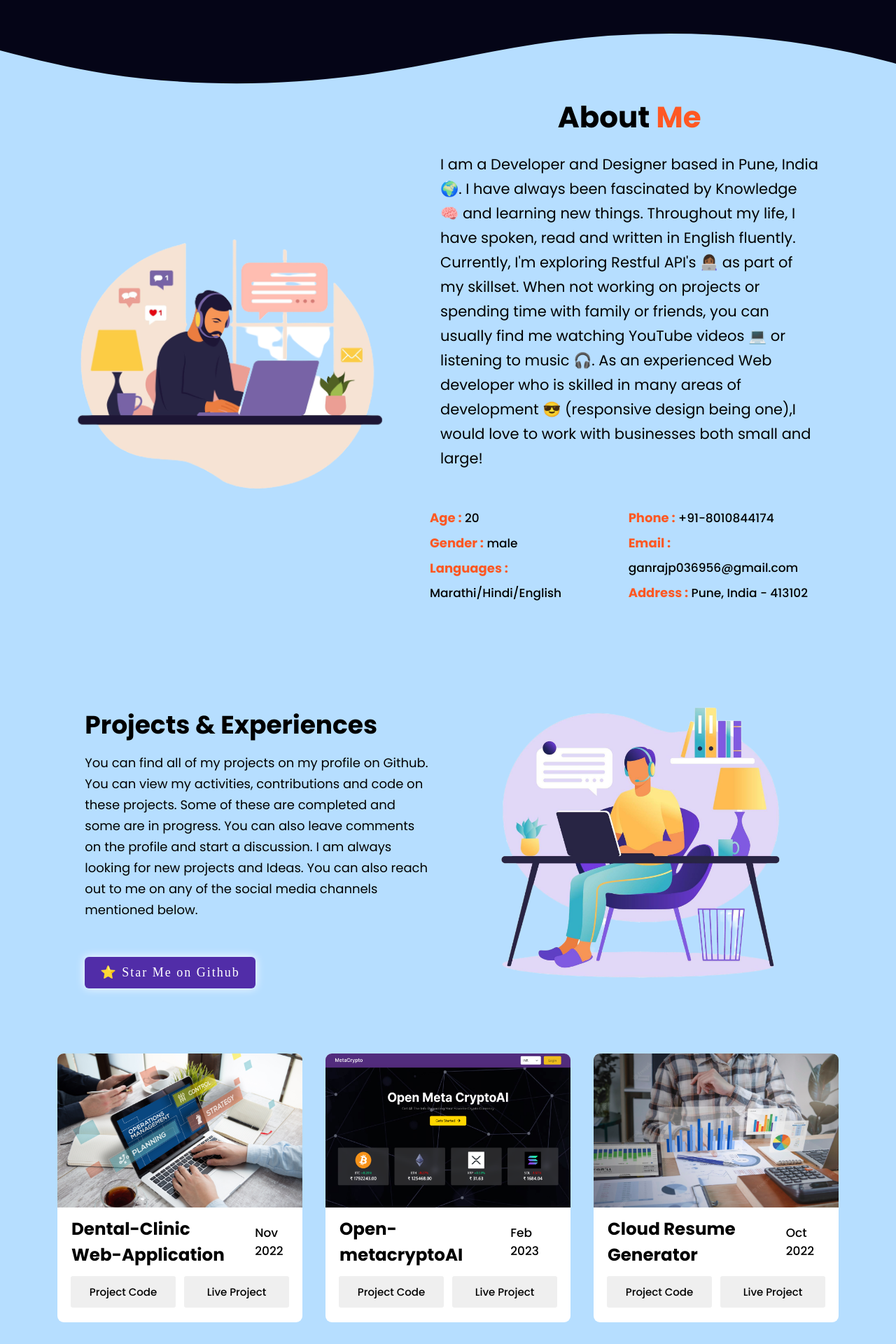
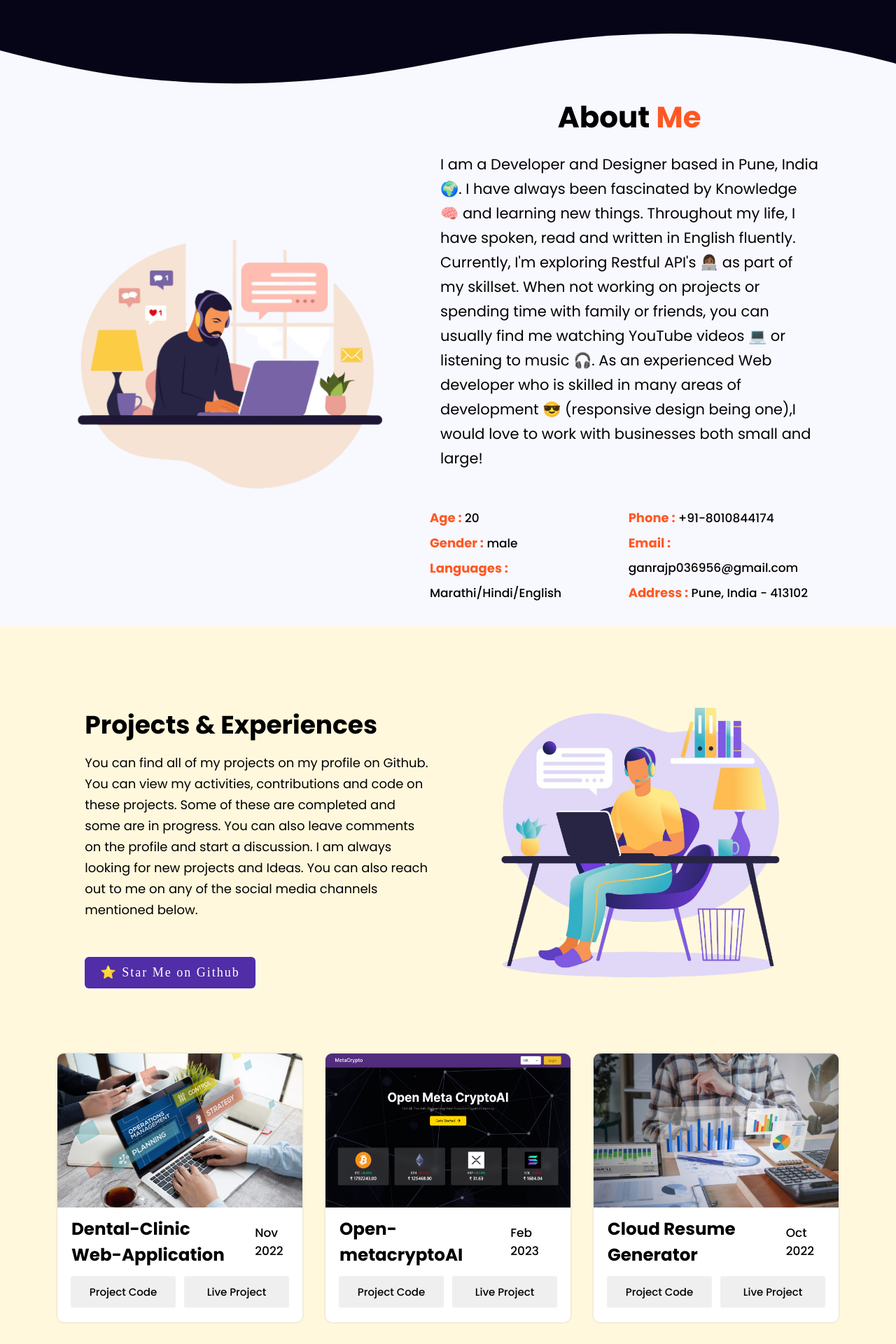
Before and after one commit to ganraj21/Portfolio-Web-Application, a React (Create React App) app: page / in a window 1280 px wide. Shown: the part 760-2680 px from the top of the page at 70% size. Built offline with nearby package versions, Linux system fonts and the light colour scheme; grey boxes are pictures that could not be loaded.

Commit message:
style change 02

```diff
--- a/src/pages/About.css
+++ b/src/pages/About.css
@@ -1,6 +1,6 @@
 .about_me {
   width: 100%;
-  background: #b6deff;
+  background: #f8f8ff;
 }
 .about_me,
 .container_01,
--- a/src/pages/Contact.css
+++ b/src/pages/Contact.css
@@ -1,6 +1,6 @@
 .contact_page_section {
   padding: 60px 0;
-  background: #fff;
+  background: #f5f5f5;
 }
 .contact_section {
   width: 90%;
@@ -123,7 +123,7 @@ input {
     background: #fff;
     border-top-right-radius: 10px;
     border-bottom-right-radius: 10px;
-    box-shadow: 3px 1px 5px 0px #363636;
+    /* box-shadow: 3px 1px 5px 0px #363636; */
   }
 
   .contact_container {
@@ -132,7 +132,7 @@ input {
     overflow-y: hidden;
     border-radius: 10px;
     flex-direction: row;
-    box-shadow: 0px 0px 2px 0px #363636;
+    box-shadow: 1px 0px 1px 0px rgb(89, 15, 146);
   }
 
   .contact_section {
--- a/src/pages/Project_exp.css
+++ b/src/pages/Project_exp.css
@@ -4,7 +4,7 @@
   position: inherit;
   flex-direction: column;
   align-items: center;
-  background: #b6deff;
+  background: #fff8dc;
   padding: 20px 0;
 }
 
@@ -55,6 +55,7 @@ h2 {
   width: 350px;
   display: flex;
   background-color: #fff;
+  box-shadow: 0px 0px 3px 0px #cccccc;
   padding: 0 0 21px 0;
   align-items: center;
   justify-content: space-evenly;
--- a/src/pages/components/SvgBackground.css
+++ b/src/pages/components/SvgBackground.css
@@ -16,7 +16,7 @@
 }
 
 .custom-shape-divider-bottom-1671001171 .shape-fill {
-  fill: #b6deff;
+  fill: #f8f8ff;
 }
 
 @media screen and (min-width: 1024px) {
```
